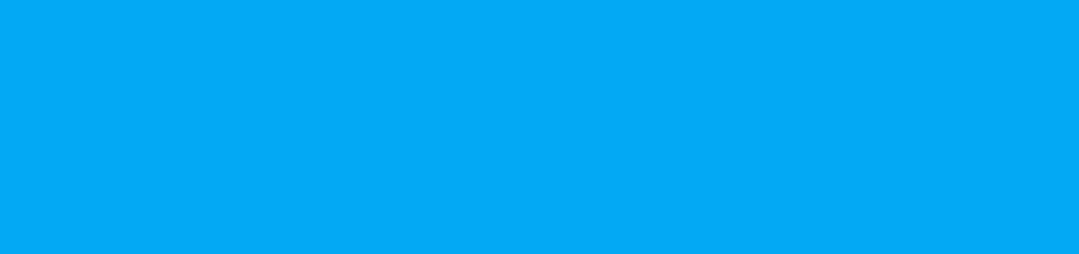
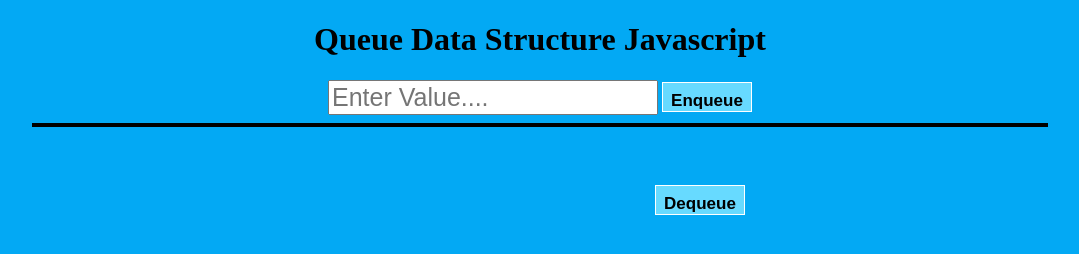
Before and after one commit to SaidShah/queue-data-structure-javascript, a plain HTML site: page index.html in a window 1280 px wide. Shown: the whole page, without its empty margins (100-1179 px from the left). Drawn offline with Linux system fonts and the light colour scheme.

Commit message:
added all of the css and html for the page

```diff
--- a/index.css
+++ b/index.css
@@ -9,3 +9,52 @@ body{
 .dark-blue{
   color: #007ac1;
 }
+
+.text-align-center{
+  text-align: center;
+}
+
+.text-input{
+  font-size: 25px;
+}
+.btn{
+  background-color: #67daff;
+  height: 30px;
+  width: 90px;
+  font-size: 17px;
+  border: white 1px solid;
+  padding-top: 8px;
+  font-weight: bold;
+  color: black;
+}
+
+.btn:hover{
+  background: darkblue;
+  color: white;
+}
+
+.hr-rules{
+  border: 2px black solid;
+  width: 80%;
+}
+
+.btn-margin{
+  margin-left: 320px;
+  margin-top: 50px;
+}
+
+.queue-box{
+  margin-left: 200px;
+}
+
+.small-box{
+  border: 2px black solid;
+  height: 50px;
+  width: 70px;
+  background: #67daff;;
+}
+
+.small-box-text{
+  font-size: 20px;
+  text-align: center;
+}
--- a/index.html
+++ b/index.html
@@ -5,7 +5,16 @@
     <title>Queue Data Structure</title>
   </head>
   <body>
-      <div class="container">
+      <div class="text-align-center">
+        <h1>Queue Data Structure Javascript</h1>
+        <input type="text" name="user_input" placeholder="Enter Value...." class="text-input" id="user-input">
+        <span><button type="button" name="btn" class="btn" id="enqueue">Enqueue</button></span>
+        <hr class="hr-rules">
+        <button type="button" name="button" id="dequeue" class="btn btn-margin">Dequeue</button>
+      </div>
+      <div class="queue-box">
+
+              <!-- <h1 class="small-box-text small-box">lsdjfls</h1> -->
 
       </div>
   </body>
```
Also changed, not shown: index.js (+13 -0 lines).
